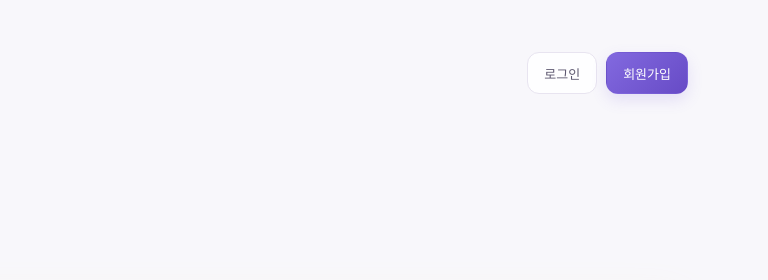
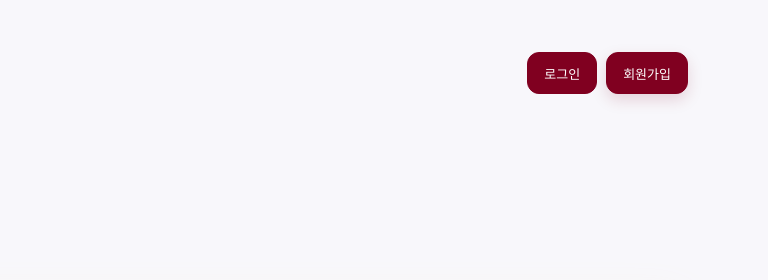
Before and after one commit to kyuneeeeeee/asudi, a plain HTML site: page Index.html in a window 1280 px wide. Shown: the top 280 px of the page, 512-1280 px from the left. Drawn offline with Linux system fonts and the light colour scheme.

Commit message:
개발팀 위임 규칙과 화면 변경 반영

```diff
--- a/Index.html
+++ b/Index.html
@@ -38,6 +38,10 @@
     .auth-button { min-height: 42px; padding: 9px 16px; border: 1px solid #e8e4f0; border-radius: 12px; color: #5e5870; background: rgba(255,255,255,.9); font-size: 13px; font-weight: 750; transition: transform .16s, box-shadow .16s, border-color .16s; }
     .auth-button:hover { transform: translateY(-1px); border-color: #c9b9ee; box-shadow: 0 6px 16px rgba(114,84,214,.1); }
     .auth-button.primary { border-color: transparent; color: #fff; background: linear-gradient(135deg, #8269df, #674bc6); box-shadow: 0 6px 15px #7254d626; }
+    #open-login, #open-signup, #auth-submit { border-color: #800020; color: #fff; background: #800020; }
+    #open-signup { box-shadow: 0 6px 15px #80002026; }
+    #auth-submit { box-shadow: 0 8px 18px #80002033; }
+    #open-login:hover, #open-signup:hover, #auth-submit:hover { border-color: #650019; background: #650019; box-shadow: 0 6px 16px #65001926; }
     .auth-email-display { max-width: 220px; overflow: hidden; color: #686476; font-size: 12px; text-overflow: ellipsis; white-space: nowrap; }
     .brand-logo { display: block; width: 180px; max-width: 100%; height: auto; object-fit: contain; }
     .brand-name { margin: 0; font-size: 15px; font-weight: 800; letter-spacing: -.02em; }
```
Also changed, not shown: 5 other files.
